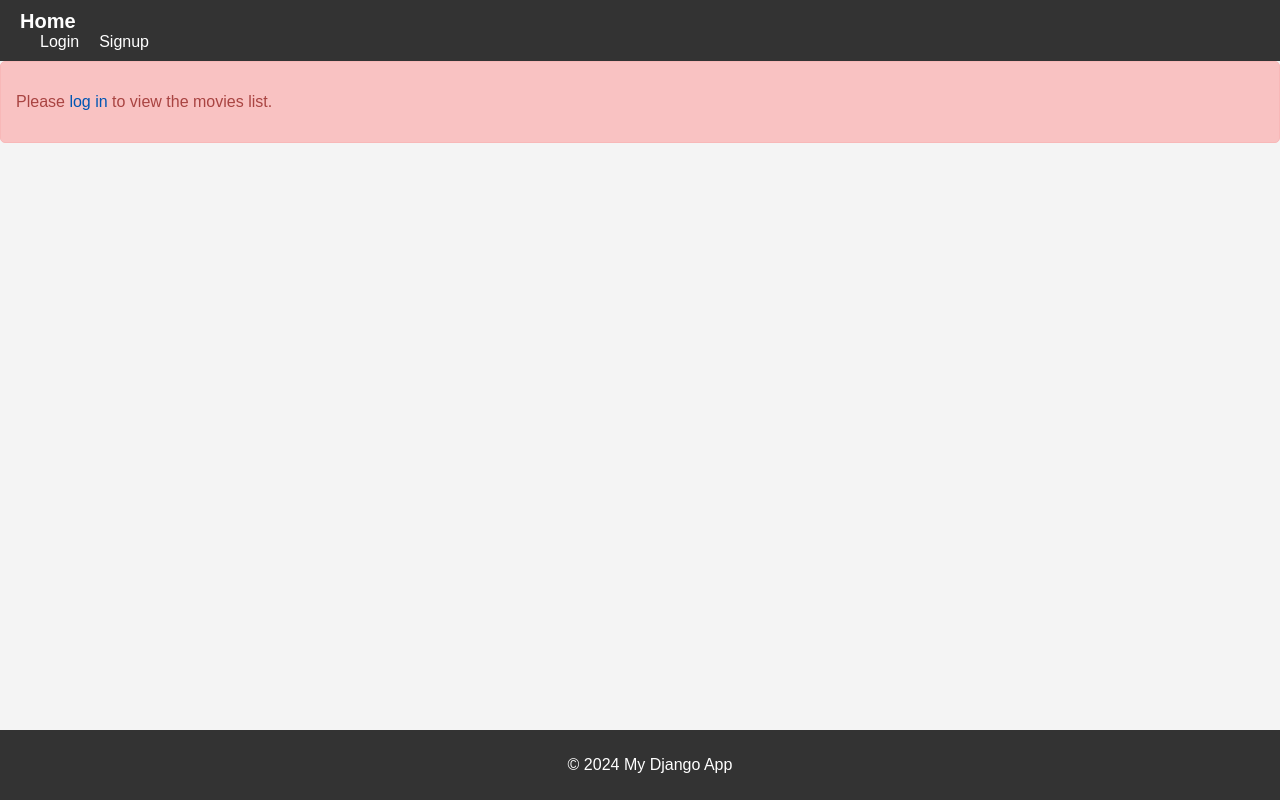
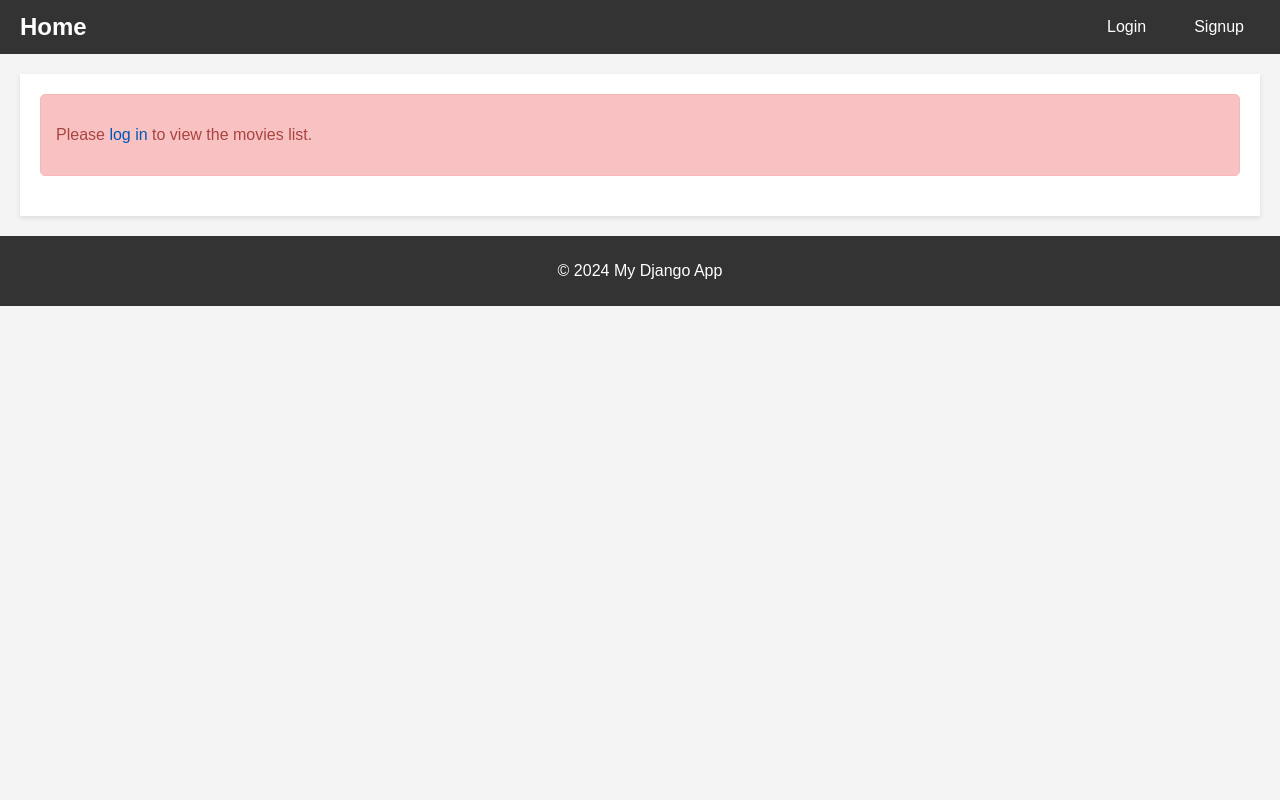
Before and after one commit to meyeras/django-movies-catalog, a Django app: page /movie-detail/478/ in a window 1280 px wide. Run offline with Django 5.2, Linux system fonts and the light colour scheme; data comes from the database, SQL or seed files in the repository; both versions use the stored data as it was after the commit.

Commit message:
Some Css and html changes: Have 3 sections in the nav bar Main content between header and footer Register movie now has a header and footer Add title field in movie detail page

```diff
--- a/movies_catalog/static/css/movies/movies_list.css
+++ b/movies_catalog/static/css/movies/movies_list.css
@@ -42,7 +42,7 @@
 .search-button {
     padding: 10px 15px;
     font-size: 16px;
-    background-color: #007BFF;
+    background-color: #333;
     color: white;
     border: none;
     border-radius: 5px;
@@ -51,7 +51,7 @@
 }
 
 .search-button:hover {
-    background-color: #0056b3;
+    background-color: #555;
 }
 /* Grid Layout */
 .movie-grid {
--- a/movies_catalog/static/styles.css
+++ b/movies_catalog/static/styles.css
@@ -6,7 +6,12 @@
     background-color: #f4f4f4;
 }
 
+/* Header */
 header {
+  flex: 0 0 auto; /* Fixed height */
+}
+
+header .nav-bar {
     background-color: #333;
     color: #fff;
     padding: 10px 20px;
@@ -15,38 +20,56 @@
     align-items: center; /* Vertically centers the content */
 }
 
-nav .nav-left {
-    display: flex;
-    align-items: center;
+.nav-left {
+    flex: 1; /* Ensures it takes up equal space */
+    display: flex; /* Enables flexbox for alignment */
+    justify-content: flex-start; /* Aligns content to the left */
+    align-items: center; /* Vertically centers the Home link */
 }
 
-nav .logo {
+.logo {
+    text-decoration: none;
     color: white;
-    font-size: 20px;
-    text-decoration: none;
+    font-size: 1.5rem;
     font-weight: bold;
 }
 
-nav .nav-right {
-    display: flex;
-    align-items: center;
+.logo:hover {
+    background-color: #555; /* Hover effect */
+    text-decoration: underline;
+}
+
+/* Center Section */
+.nav-center {
+  flex: 1; /* Center section takes equal space */
+  text-align: center;
+}
+
+.welcome-message {
+  font-size: 1.2rem;
+  font-weight: 500;
+  color: #f0f0f0;
+}
+
+/* Right Section */
+.nav-right {
+  flex: 1; /* Right section takes equal space */
+  display: flex;
+  justify-content: flex-end; /* Align items to the right */
+  gap: 1rem; /* Space between items */
 }
 
 nav .nav-link {
+    text-decoration: none;
     color: white;
-    text-decoration: none;
-    margin-left: 20px; /* Adds space between the links */
-    font-size: 16px;
+    padding: 0.5rem 1rem;
+    border-radius: 4px;
+    transition: background-color 0.3s ease;
 }
 
 nav .nav-link:hover {
+    background-color: #555; /* Hover effect */
     text-decoration: underline;
-}
-
-nav .welcome-message {
-    font-size: 16px;
-    font-weight: bold;
-    margin-right: 20px; /* Adds space between the welcome message and logout link */
 }
 
 .main-content {
@@ -54,7 +77,7 @@
     padding: 20px;
     background-color: white;
     box-shadow: 0 2px 5px rgba(0, 0, 0, 0.1);
-}
+ }
 
 .login-message {
     background-color: #f9c2c2;
@@ -79,7 +102,5 @@
     color: #fff;
     text-align: center;
     padding: 10px;
-    position: fixed;
-    bottom: 0;
-    width: 100%;
+    flex: 0 0 auto; /* Fixed height */
 }
--- a/movies_catalog/templates/base.html
+++ b/movies_catalog/templates/base.html
@@ -10,13 +10,17 @@
 </head>
 <body>
     <header>
-        <nav>
+        <nav class="nav-bar">
             <div class="nav-left">
                 <a href="{% url 'movies_list' %}" class="logo">Home</a>
             </div>
+             <div class="nav-center">
+                 {% if user.is_authenticated %}
+                    <span class="welcome-message">Welcome, {{ user.username }}!</span>
+                 {% endif %}
+            </div>
             <div class="nav-right">
                 {% if user.is_authenticated %}
-                    <span class="welcome-message">Welcome, {{ user.username }}!</span>
                     <a href="{% url 'user_logout' %}" class="nav-link">Logout</a>
                     {% if user.is_staff or user.is_superuser %}
                         <a href="{% url 'register-movie' %}" class="nav-link">Register Movie</a>
@@ -29,7 +33,7 @@
         </nav>
     </header>
 
-    <main>
+    <main class="main-content">
         {% if not user.is_authenticated %}
             <div class="login-message">
                 <p>Please <a href="{% url 'user_login' %}">log in</a> to view the movies list.</p>
--- a/movies_catalog/templates/movies/movie_detail.html
+++ b/movies_catalog/templates/movies/movie_detail.html
@@ -7,6 +7,7 @@
           <div class="movie-detail-container">
             <img src="{{ movie.poster.url }}" alt="{{ movie.title }} poster">
             <div class="movie-info">
+                <p><strong>Title:</strong> {{ movie.title }}</p>
                 <p><strong>Director:</strong> {{ movie.director }}</p>
                 <p><strong>Actors:</strong> {{ movie.actors.all|join:', ' }}</p>
                 <p><strong>Year of Release:</strong> {{ movie.year_of_release }}</p>
```
Also changed, not shown: movies_catalog/templates/movies/register_movie.html (+5 -10 lines), movies_catalog/db.sqlite3.
